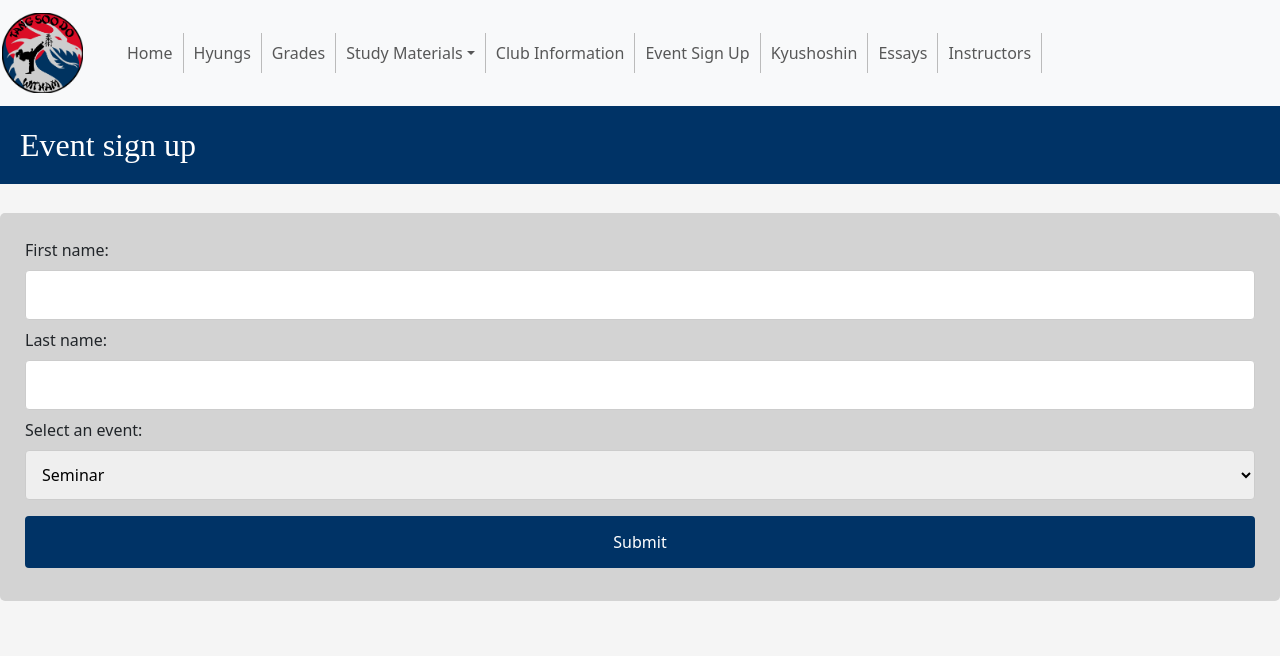
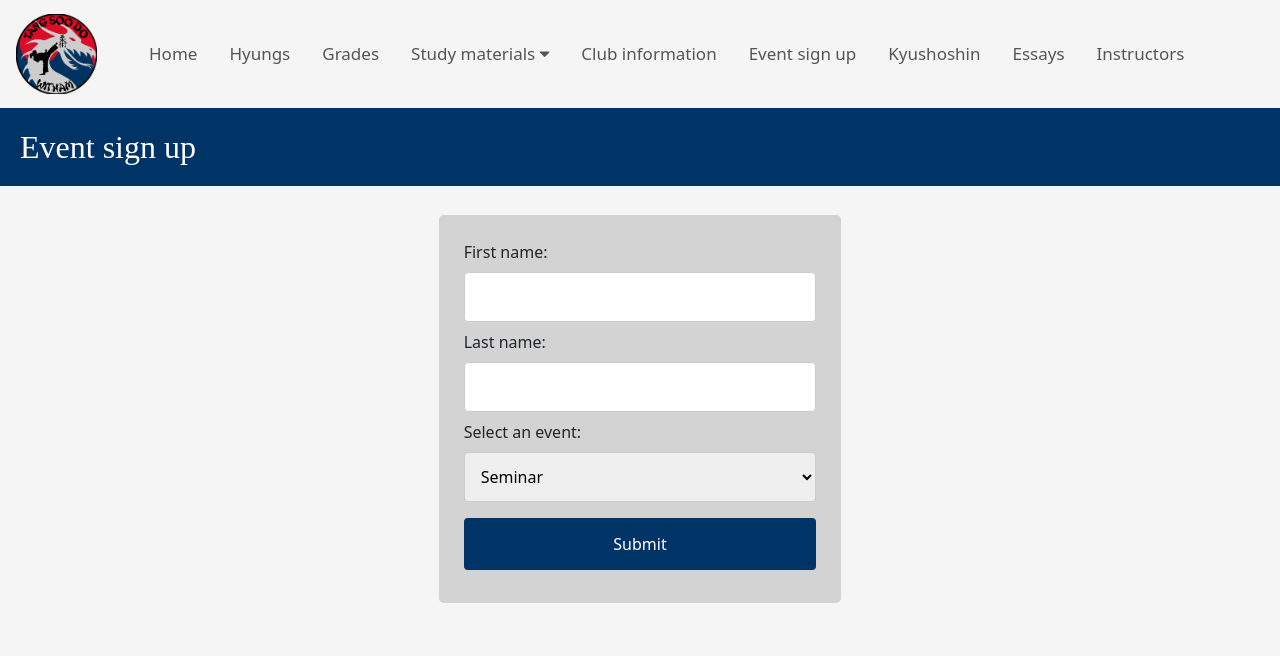
Before and after one commit to emma-lynch-19/martial-arts, an Eleventy site: page event_sign_up.html in a window 1280 px wide. Built offline with nearby package versions, Linux system fonts and the light colour scheme; Eleventy itself is replaced by a stand-in of ours; files that its build step writes are made by us from their sources; files whose address does not match are found by name; a web font is replaced by a local one.

Commit message:
Update event_sign_up.html

```diff
--- a/event_sign_up.html
+++ b/event_sign_up.html
@@ -11,53 +11,52 @@
     <link rel="preconnect" href="https://fonts.googleapis.com">
     <link rel="preconnect" href="https://fonts.gstatic.com" crossorigin>
     <link href="https://fonts.googleapis.com/css2?family=Mozilla+Text:wght@200..700&display=swap" rel="stylesheet">
+    <script>
+    /* Toggle between adding and removing the "responsive" class to topnav when the user clicks on the icon */
+    function myFunction() {
+    var x = document.getElementById("myTopnav");
+    if (x.className === "topnav") {
+        x.className += " responsive";
+    } else {
+        x.className = "topnav";
+    }
+    }
+    </script>
 </head>
     <body>
-        <nav class="navbar navbar-expand-lg bg-light">
-        <a class="navbar-brand" href="home.html">
-            <img src="witham_logo.png" width="81" height="80" alt="Logo"></a>
-            <ul class="navbar-nav">
-            <div class="container-fluid">
-                <ul class="navbar-nav">
-                    <li class="nav-item">
-                        <a class="nav-link" href="home.html">Home</a>
-                    </li>
-                    <li class="nav-item">
-                        <a class="nav-link" href="hyungs.html">Hyungs</a>
-                    </li>
-                    <li class="nav-item">
-                        <a class="nav-link" href="grades.html">Grades</a>
-                    </li>
-                    <li class="nav-item dropdown">
-                        <a class="nav-link dropdown-toggle" href="#" id="dropdownMenuButton1" role="button" data-bs-toggle="dropdown" aria-expanded="false"> Study Materials</a>
-                        <ul class="dropdown-menu" aria-labelledby="dropdownMenuButton1">
-                            <li><a class="dropdown-item" href="studmat_anatomy.html">Anatomy</a></li>
-                            <li><a class="dropdown-item" href="studmat_history.html">History of Tang Soo Do</a></li>
-                            <li><a class="dropdown-item" href="studmat_philosiphy.html">Philosophy of Tang Soo Do</a></li>
-                            <li><a class="dropdown-item" href="studmat_rules.html">Rules in the Dojang</a></li>
-                            <li><a class="dropdown-item" href="studmat_terminology.html">Terminology</a></li>
-                        </ul>
-                    </li>
-                    <li class="nav-item">
-                        <a class="nav-link" href="club_information.html">Club Information</a>
-                    </li>
-                    <li class="nav-item">
-                        <a class="nav-link" href="event_sign_up.html">Event Sign Up</a>
-                    </li>
-                    <li class="nav-item">
-                        <a class="nav-link" href="kyushoshin.html">Kyushoshin</a>
-                    </li>
-                    <li class="nav-item">
-                        <a class="nav-link" href="essays.html">Essays</a>
-                    </li>
-                    <li class="nav-item">
-                        <a class="nav-link" href="instructors.html">Instructors</a>
-                    </li>
-                </ul>
-            </div>
-        </nav>
+        <link rel="stylesheet" href="https://cdnjs.cloudflare.com/ajax/libs/font-awesome/4.7.0/css/font-awesome.min.css">
+        <div class="topnav" id="myTopnav">
+    <a class="navbar-brand" href="home.html">
+        <img src="witham_logo.png" width="81" height="80" alt="Logo">
+    </a>
+    <a href="#home">Home</a>
+    <a href="hyungs.html">Hyungs</a>
+    <a href="grades.html">Grades</a>
+    <div class="dropdown">
+    <button class="dropbtn">Study materials
+      <i class="fa fa-caret-down"></i>
+    </button>
+    <div class="dropdown-content">
+      <a href="studmat_anatomy.html">Anatomy</a>
+      <a href="studmat_philosiphy.html">Philosophy</a>
+      <a href="studmat_history.html">History</a>
+      <a href="studmat_rules.html">Rules</a>
+      <a href="studmat_terminology.html">Terminology</a>
+    </div>
+  </div>
+  <a href="club_information.html">Club information</a>
+  <a href="event_sign_up.html">Event sign up</a>
+  <a href="kyushoshin.html">Kyushoshin</a>
+  <a href="essays.html">Essays</a>
+  <a href="instructors.html">Instructors</a>
+  <a href="javascript:void(0);" class="icon" onclick="myFunction()">
+    <i class="fa fa-bars"></i>
+  </a>
+</div>
 
-        <h2>Event sign up</h2><br>
+<h2>Event sign up</h2><br>
+<div class="row" id="sign-up-row">
+    <div class="col-sm-4">
             <form action="event_list.php" method="post">
                 <label for="fname">First name:</label>
                 <input type="text" id="fname" name="fname">
@@ -70,6 +69,8 @@
                 </select>
                 <input type="submit" value="Submit">
             </form>
+    </div>
+</div>
 
 
     </body>
```
